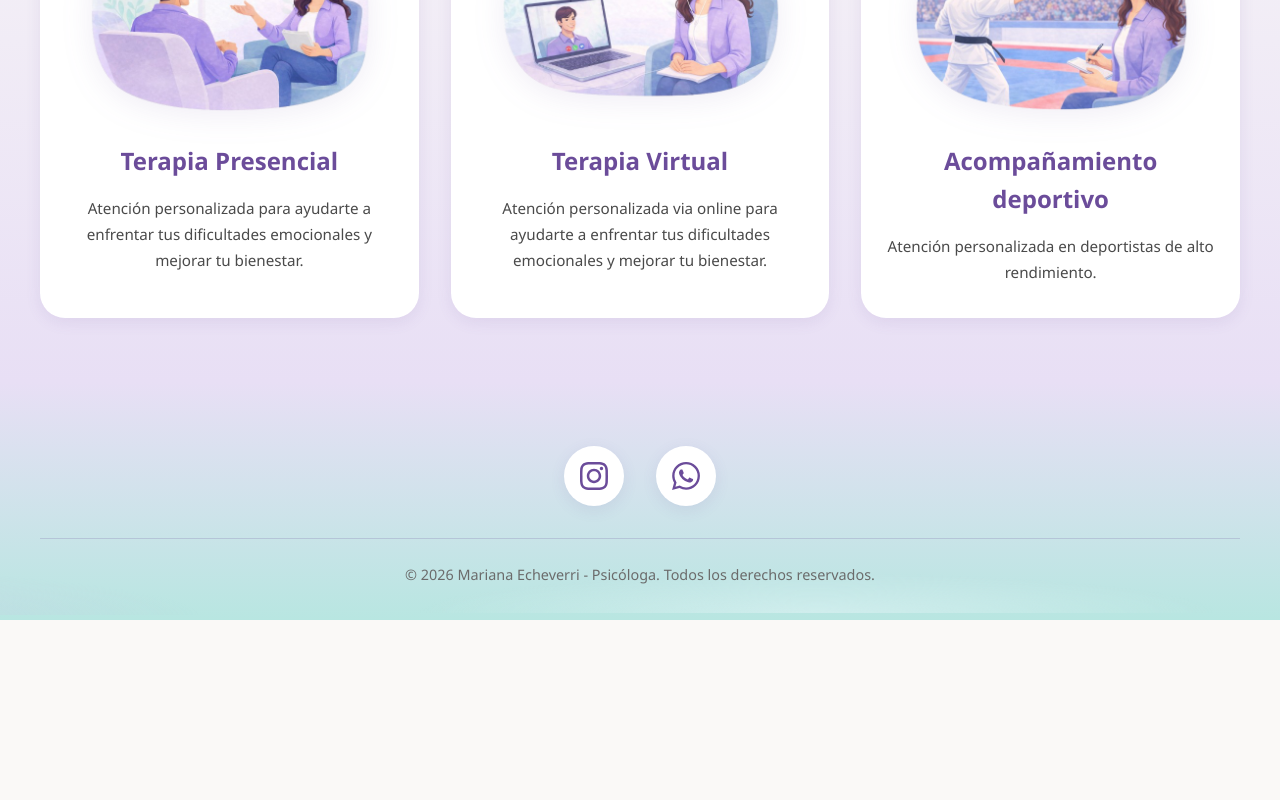
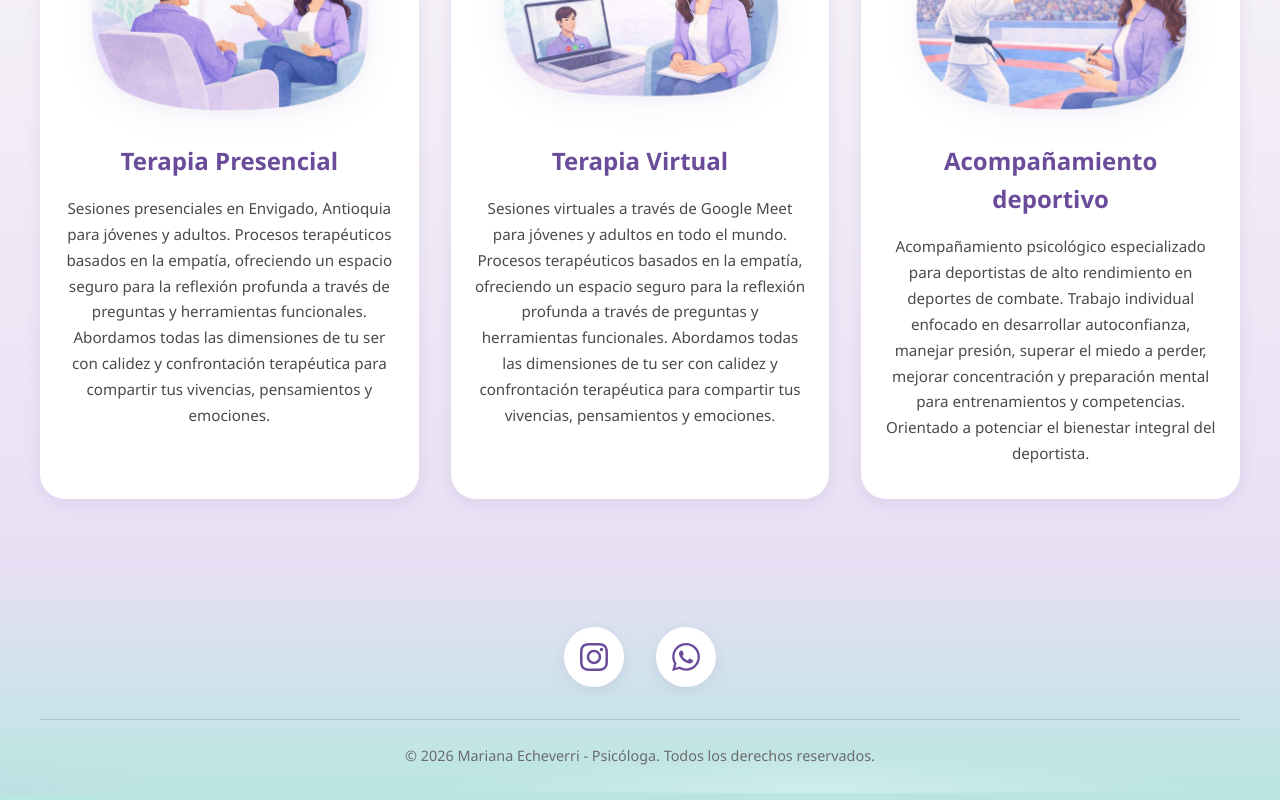
Before and after one commit to SarboledaB/psychology-page, a React (Vite) app: page / in a window 1280 px wide. Shown: the part 1326-2126 px from the top of the page. Before the commit the page ends 1946 px from the top, so only its background shows below. Built offline with nearby package versions, Linux system fonts and the light colour scheme.

Commit message:
texto de servicios

```diff
--- a/src/components/Services.jsx
+++ b/src/components/Services.jsx
@@ -25,7 +25,7 @@ function Services() {
             </div>
             <h3 className={styles.cardTitle}>Terapia Presencial</h3>
             <p className={styles.cardDescription}>
-              Atención personalizada para ayudarte a enfrentar tus dificultades emocionales y mejorar tu bienestar.
+              Sesiones presenciales en Envigado, Antioquia para jóvenes y adultos. Procesos terapéuticos basados en la empatía, ofreciendo un espacio seguro para la reflexión profunda a través de preguntas y herramientas funcionales. Abordamos todas las dimensiones de tu ser con calidez y confrontación terapéutica para compartir tus vivencias, pensamientos y emociones.
             </p>
           </div>
 
@@ -35,7 +35,7 @@ function Services() {
             </div>
             <h3 className={styles.cardTitle}>Terapia Virtual</h3>
             <p className={styles.cardDescription}>
-              Atención personalizada via online para ayudarte a enfrentar tus dificultades emocionales y mejorar tu bienestar.
+              Sesiones virtuales a través de Google Meet para jóvenes y adultos en todo el mundo. Procesos terapéuticos basados en la empatía, ofreciendo un espacio seguro para la reflexión profunda a través de preguntas y herramientas funcionales. Abordamos todas las dimensiones de tu ser con calidez y confrontación terapéutica para compartir tus vivencias, pensamientos y emociones.
             </p>
           </div>
 
@@ -45,7 +45,7 @@ function Services() {
             </div>
             <h3 className={styles.cardTitle}>Acompañamiento deportivo</h3>
             <p className={styles.cardDescription}>
-              Atención personalizada en deportistas de alto rendimiento.
+              Acompañamiento psicológico especializado para deportistas de alto rendimiento en deportes de combate. Trabajo individual enfocado en desarrollar autoconfianza, manejar presión, superar el miedo a perder, mejorar concentración y preparación mental para entrenamientos y competencias. Orientado a potenciar el bienestar integral del deportista.
             </p>
           </div>
         </div>
```
